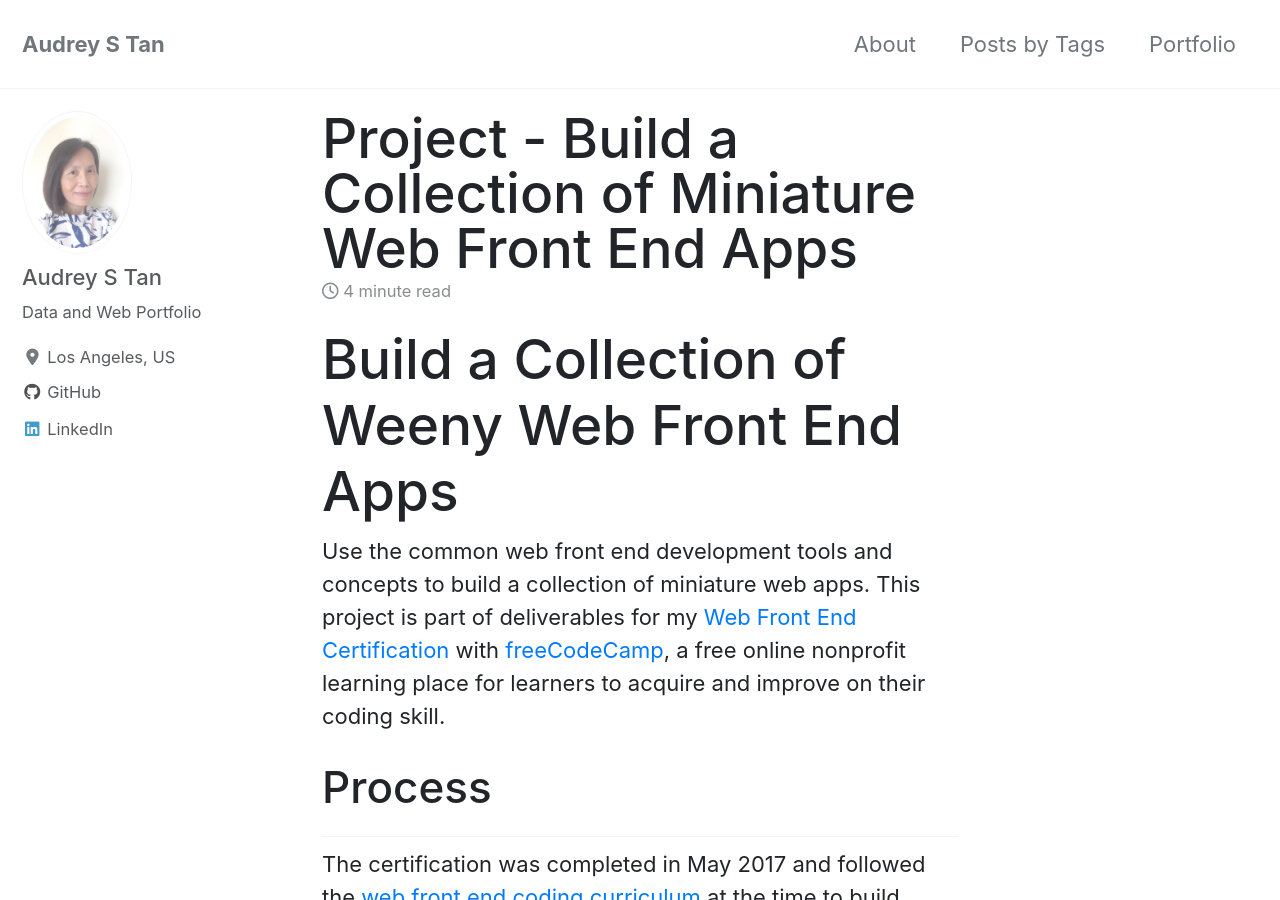
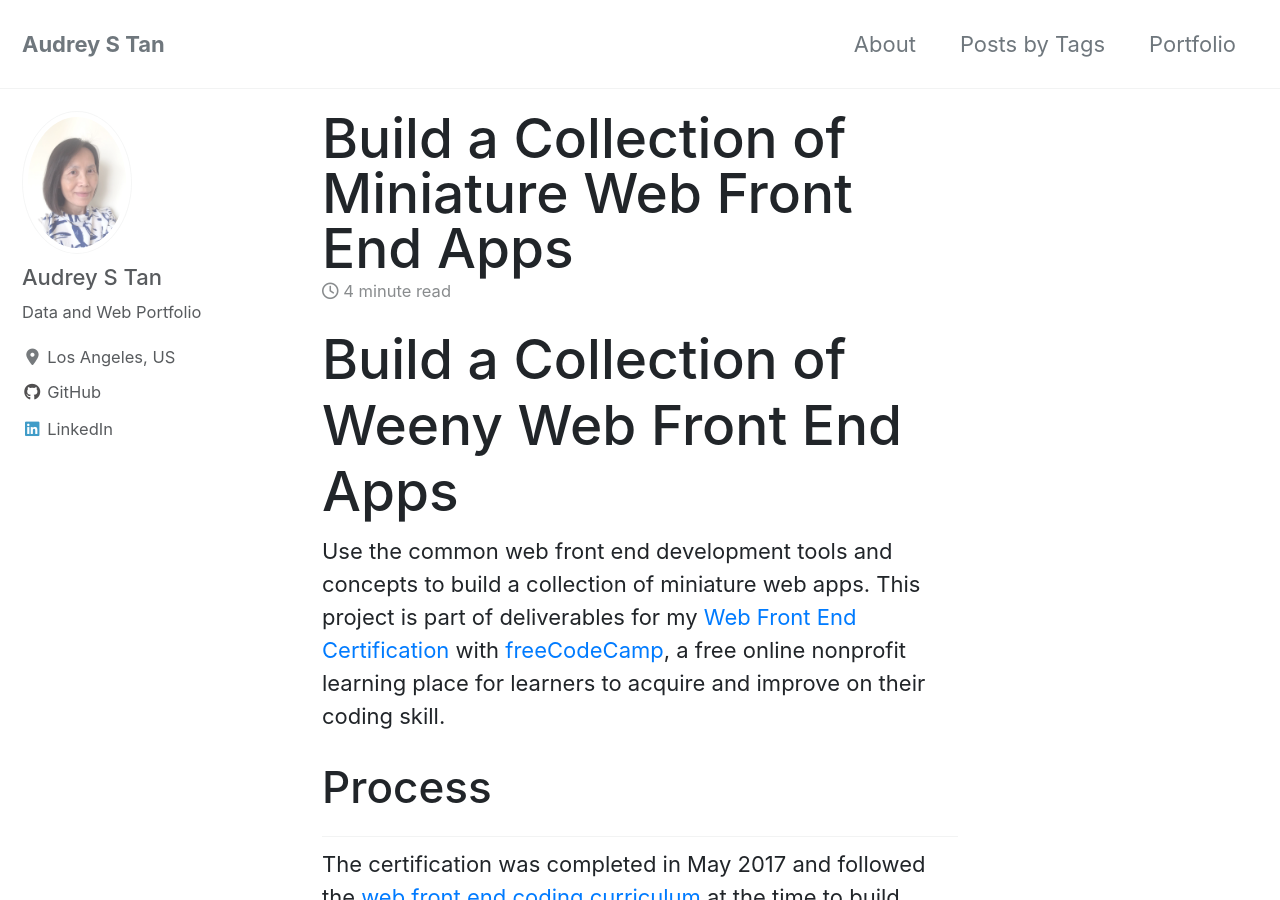
Before and after one commit to atan4583/atan4583.github.io, a Jekyll site: the page built from _posts/2017-05-30-Project 0-WFECert.md, in a window 1280 px wide and 900 px high. Built offline with Jekyll 4.4.1, drawn with Linux system fonts in a browser that asks for light colours; cached includes are drawn as plain includes; nearby versions of some CDN libraries; formulas are drawn with MathJax 3; some of the changed text lies outside the part shown.

Commit message:
change webFE page to post category

```diff
--- a/_posts/2017-05-30-Project 0-WFECert.md
+++ b/_posts/2017-05-30-Project 0-WFECert.md
@@ -1,8 +1,8 @@
 ---
-title: "Project - Build a Collection of Miniature Web Front End Apps"
+title: "Build a Collection of Miniature Web Front End Apps"
 date: 2017-05-30 00:00:00 +0000
 tags: [Web FrontEnd]
-categories: [Project]
+categories: [Post]
 excerpt: Build a collection of miniature web front end apps using HTML, CSS, JavaScript Algorithms, Data Structures, JQuery and Responsive Web Design Libraries.
 mathjax: "true"
 thumbnail: "/images/Project0-FCCcert/FCC.jpg"
@@ -19,7 +19,7 @@
 
 ![png1](/images/Project0-FCCcert/simonGame.png)
 
-$$\Rightarrow$$ _**`live`**_ <a href="https://codepen.io/atan4583/full/RVzgOW" target="_blank"><b>Simon Game</b></a>show.
+$$\Rightarrow$$ _**`live`**_ <a href="https://codepen.io/atan4583/full/RVzgOW" target="_blank"><b>Simon Game</b></a> show.
 
 Fulfill the following user stories:
   - I am presented with a random series of button presses.
@@ -38,7 +38,7 @@
 
 ![png2](/images/Project0-FCCcert/TicTacToe.png)
 
-$$\Rightarrow$$ _**`live`**_ <a href="https://codepen.io/atan4583/full/NjZbxo/" target="_blank"><b>Tic Tac Toe Game</b></a>show.
+$$\Rightarrow$$ _**`live`**_ <a href="https://codepen.io/atan4583/full/NjZbxo/" target="_blank"><b>Tic Tac Toe Game</b></a> show.
 
 Fulfill the following user stories:
   - I can play a game of Tic Tac Toe with the computer.
```
Also changed, not shown: other parts of _posts/2017-05-30-Project 0-WFECert.md (+15 -15 lines).
